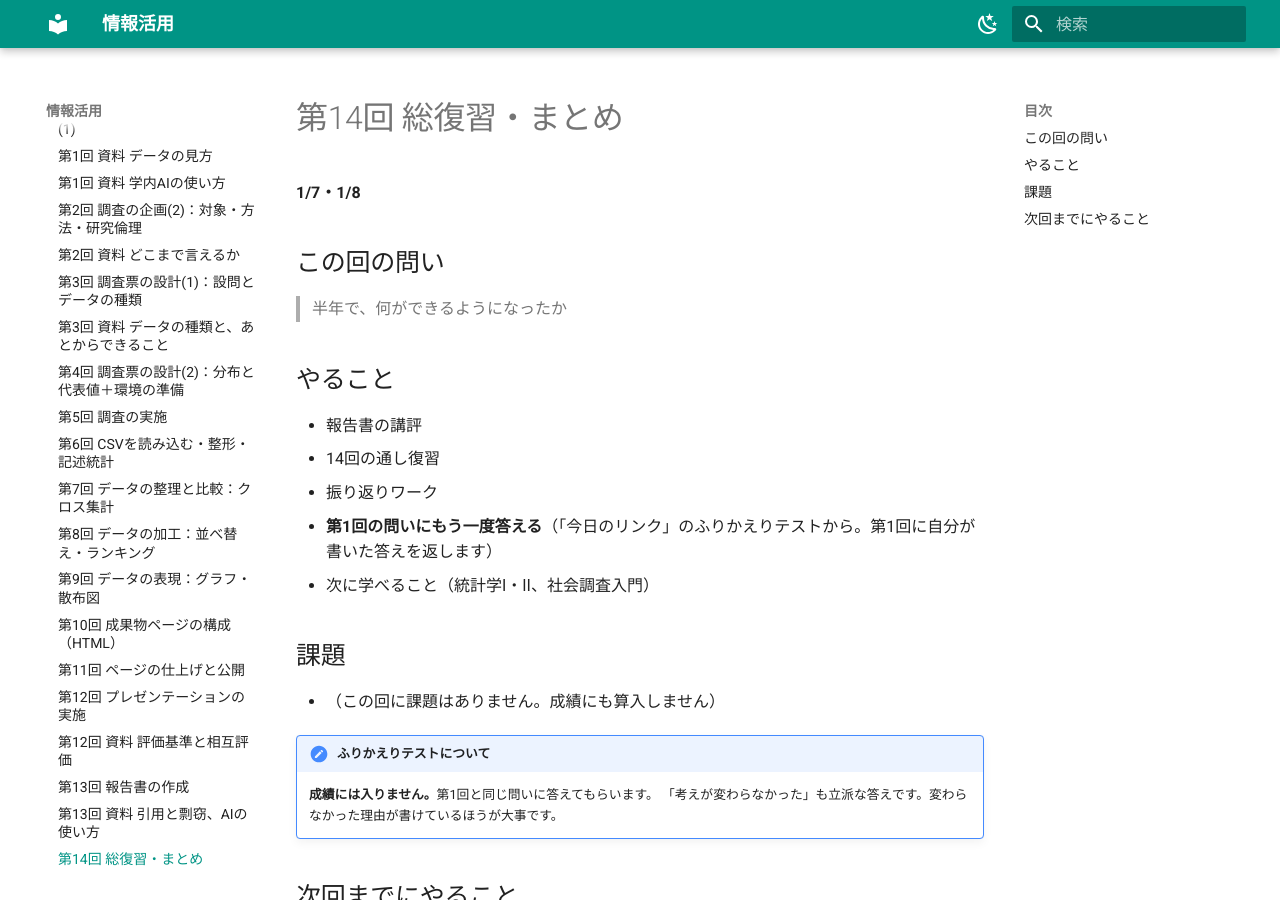
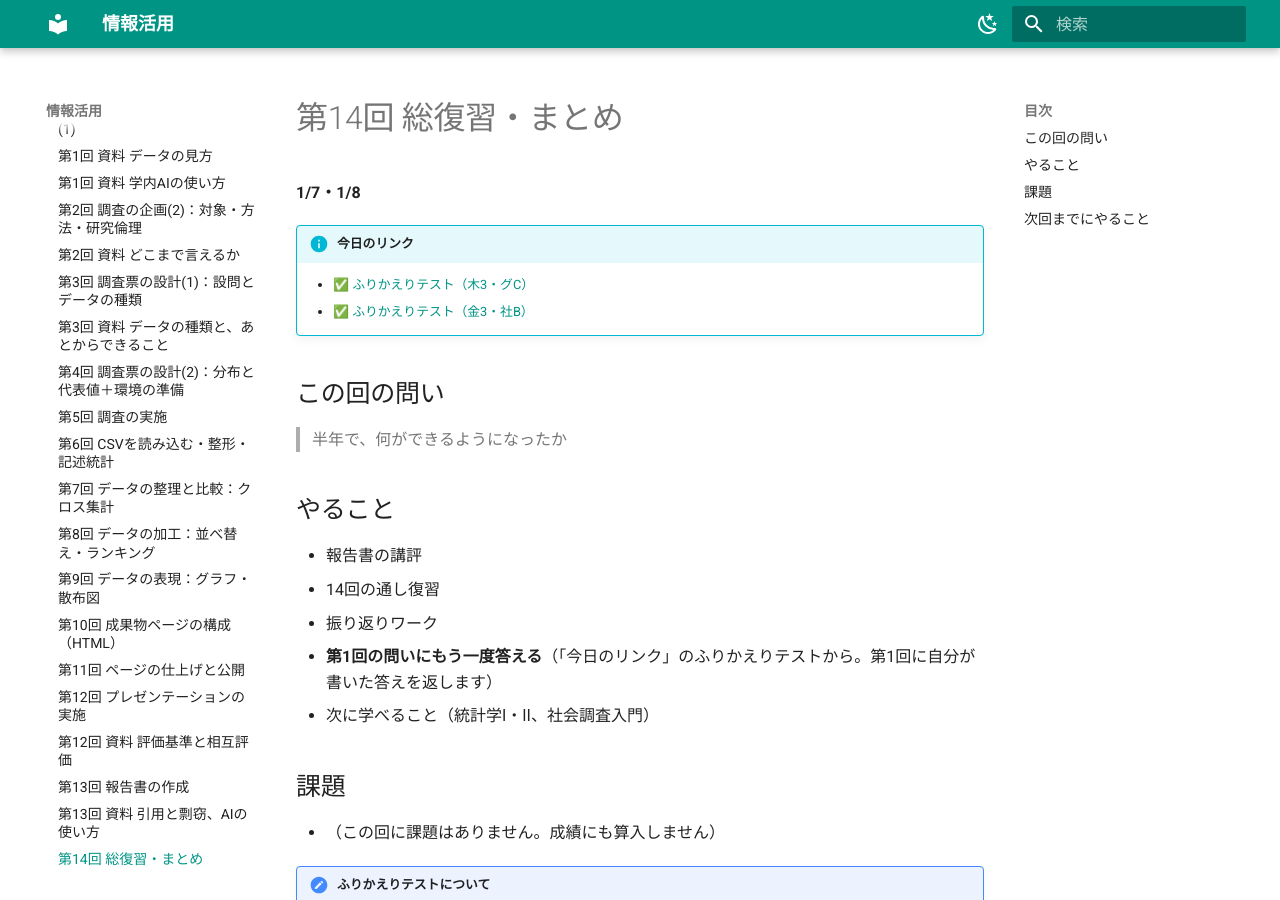
Before and after one commit to aonoa68/joho-katsuyo, an MkDocs documentation site: the page built from docs/week14.md, in a window 1280 px wide and 900 px high. Built offline with MkDocs 1.6.1 and Material for MkDocs 9.7.7, drawn with Linux system fonts in a browser that asks for light colours.

Commit message:
第14回の小テストを作成し「今日のリンク」に掲載
第14回 振り返り（gC cmid=990949 / sB cmid=990950）。
第1回の問いの再掲＋自己効力感2問（第1回と同一文面）＋変化の理由。

Co-Authored-By: Claude Opus 5 (1M context) <noreply@anthropic.com>
Claude-Session: https://claude.ai/code/session_01AZP863hLWCBs86n6TDqyeT

```diff
--- a/docs/week14.md
+++ b/docs/week14.md
@@ -3,7 +3,9 @@
 **1/7・1/8**
 
 <!-- LINKS:START -->
-
+!!! info "今日のリンク"
+    - [✅ ふりかえりテスト（木3・グC）](https://moodle.hokusei.ac.jp/mod/quiz/view.php?id=990949)
+    - [✅ ふりかえりテスト（金3・社B）](https://moodle.hokusei.ac.jp/mod/quiz/view.php?id=990950)
 <!-- LINKS:END -->
 
 ## この回の問い
--- a/links.json
+++ b/links.json
@@ -166,8 +166,8 @@
       "ai": "",
       "submit_gC": "",
       "submit_sB": "",
-      "quiz_gC": "",
-      "quiz_sB": ""
+      "quiz_gC": "https://moodle.hokusei.ac.jp/mod/quiz/view.php?id=990949",
+      "quiz_sB": "https://moodle.hokusei.ac.jp/mod/quiz/view.php?id=990950"
     }
   }
 }
```
